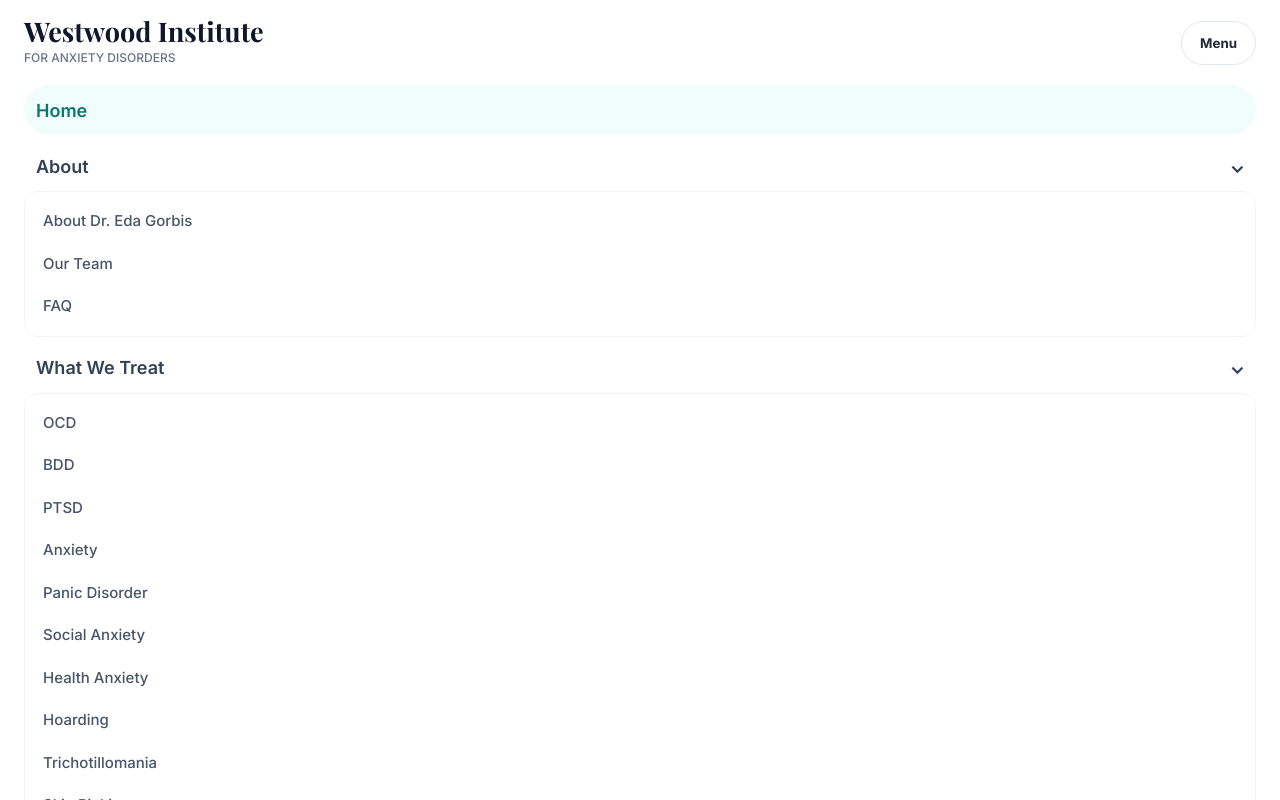
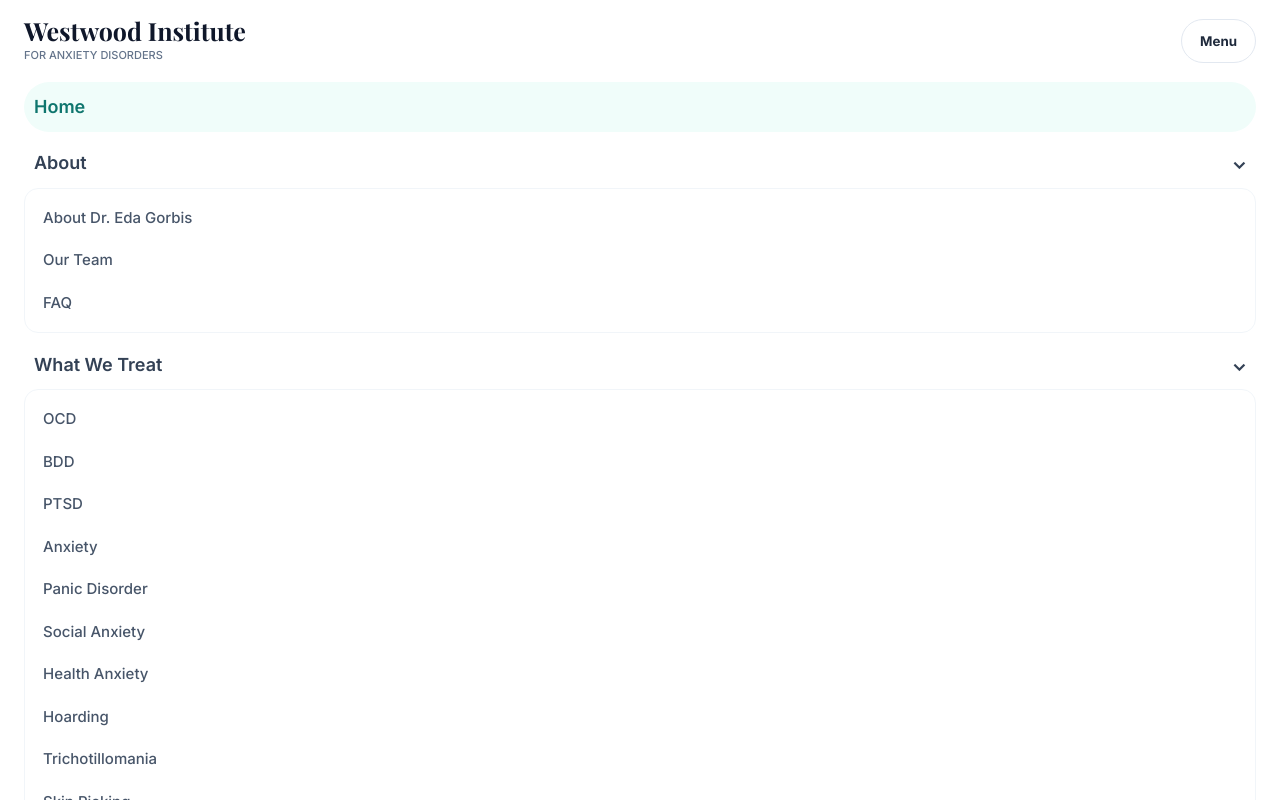
Before and after one commit to thewestwoodinstitute-ai/westwood-institute-site, a website built with Vite: page index.html in a window 1280 px wide. Both pictures are taken after a click on the button "Menu". Shown: the top 800 px of the page. Built offline with nearby package versions, Linux system fonts and the light colour scheme.

Commit message:
Update styles.css

```diff
--- a/src/styles.css
+++ b/src/styles.css
@@ -70,9 +70,9 @@
   display: flex;
   align-items: center;
   justify-content: space-between;
-  gap: 24px;
-  min-height: 82px;
-  padding: 0 clamp(24px, 3vw, 48px);
+  gap: clamp(14px, 1.5vw, 24px);
+  min-height: 78px;
+  padding: 0 clamp(16px, 2vw, 36px);
   background: rgba(255, 255, 255, 0.96);
   border-bottom: 1px solid rgba(226, 232, 240, 0.9);
   box-shadow: 0 4px 18px rgba(15, 23, 42, 0.04);
@@ -89,17 +89,19 @@
 
 .brand-title {
   font-family: var(--font-heading);
-  font-size: 27px;
+  font-size: 25px;
   font-weight: 700;
   line-height: 1;
+  white-space: nowrap;
 }
 
 .brand-subtitle {
   margin-top: 4px;
   color: var(--oxford-500);
-  font-size: 12px;
+  font-size: 11px;
   font-weight: 500;
   text-transform: uppercase;
+  white-space: nowrap;
 }
 
 .main-nav {
@@ -107,7 +109,7 @@
   flex: 1 1 auto;
   align-items: center;
   justify-content: center;
-  gap: 6px;
+  gap: 4px;
   min-width: 0;
 }
 
@@ -118,13 +120,14 @@
 .nav-link {
   display: inline-flex;
   align-items: center;
-  gap: 6px;
-  height: 42px;
-  padding: 0 12px;
+  gap: 5px;
+  height: 40px;
+  padding: 0 10px;
   border-radius: 30px;
   color: var(--oxford-700);
-  font-size: 15px;
+  font-size: 14px;
   font-weight: 600;
+  white-space: nowrap;
   transition: background 0.2s ease, color 0.2s ease, box-shadow 0.2s ease;
 }
 
@@ -176,12 +179,12 @@
   flex: 0 0 auto;
   align-items: center;
   justify-content: flex-end;
-  gap: 12px;
+  gap: 10px;
 }
 
 .phone-link {
   color: var(--oxford-600);
-  font-size: 15px;
+  font-size: 14px;
   font-weight: 600;
   white-space: nowrap;
 }
@@ -220,9 +223,9 @@
 }
 
 .header-button {
-  min-height: 40px;
-  padding: 0 18px;
-  font-size: 14px;
+  min-height: 38px;
+  padding: 0 16px;
+  font-size: 13px;
 }
 
 .button-dark {
@@ -1235,6 +1238,12 @@
   margin-bottom: 0;
 }
 
+@media (max-width: 1500px) {
+  .phone-link {
+    display: none;
+  }
+}
+
 @media (max-width: 1280px) {
   .site-header {
     display: grid;
```
